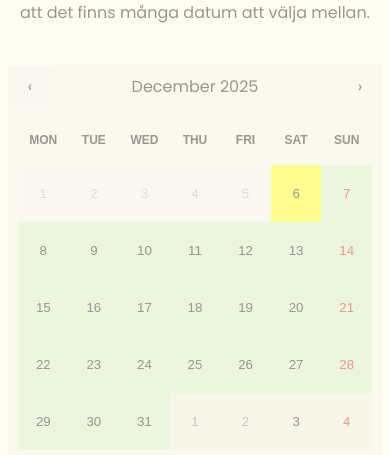
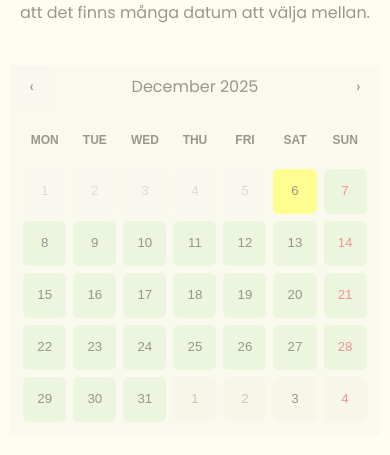
Before and after one commit to villetf/WaitLess, a React (Vite) app in the folder frontend/: page /generate in a window 390 px wide. Shown: the part 389-844 px from the top of the page. Built offline with nearby package versions, Linux system fonts and the light colour scheme; no server answers.

Commit message:
gjorde mobilanpassningar

```diff
--- a/frontend/eslint.config.js
+++ b/frontend/eslint.config.js
@@ -39,7 +39,7 @@ export default tseslint.config(
          'capitalized-comments': ['error', 'always', {'ignorePattern': '.*.js$', 'ignoreConsecutiveComments': true}],
          curly: ['error', 'all'],
          'dot-notation': 'warn',
-         'id-length': ['warn', {'min': 2, 'max': 25, 'exceptions': ['i']}],
+         'id-length': ['warn', {'min': 2, 'max': 25, 'exceptions': ['i', 'a', 'b']}],
          'max-depth': ['warn', {'max': 4}],
          'multiline-comment-style': ['error', 'separate-lines'],
          'no-else-return': 'error',
--- a/frontend/src/components/Button.tsx
+++ b/frontend/src/components/Button.tsx
@@ -1,7 +1,7 @@
-function Button( props: { text: string, buttonEvent?: (() => void) } ) {
+function Button( props: { text: string, buttonEvent?: (() => void), className?: string } ) {
    return (
       <button
-         className="h-10 w-fit bg-[#4D6E4A] opacity-82 text-white px-5 rounded-3xl cursor-pointer mt-7"
+         className={`h-10 w-fit bg-[#4D6E4A] opacity-82 text-white px-5 rounded-3xl cursor-pointer ${props.className}`}
          {...(props.buttonEvent ? { onClick: props.buttonEvent } : {})}
       >
          {props.text}
--- a/frontend/src/components/LoadingScreen.tsx
+++ b/frontend/src/components/LoadingScreen.tsx
@@ -1,8 +1,8 @@
 function LoadingScreen(props: { valuesSearched: number }) {
    return (
-      <div className="flex flex-col items-center justify-center size-full">
-         <i className="fa-solid fa-hourglass text-5xl rotating-hourglass"></i>
-         <h3 className="text-2xl mb-10 mt-3">Laddar...</h3>
+      <div className="flex flex-col items-center justify-center w-full min-h-screen">
+         <i className="fa-solid fa-hourglass text-7xl lg:text-5xl rotating-hourglass"></i>
+         <h3 className="text-3xl lg:text-2xl mb-10 mt-5 lg:mt-3">Laddar...</h3>
          {props.valuesSearched > 0 && (
             <h4>{props.valuesSearched.toLocaleString()} värden söks igenom...</h4>
          )}
--- a/frontend/src/components/MakeTimeChoices.tsx
+++ b/frontend/src/components/MakeTimeChoices.tsx
@@ -91,10 +91,10 @@ function MakeTimeChoices(props: {
       <div className='flex flex-col items-center w-full'>
          <Toaster />
          {!chosenPark && <div className='text-md lg:text-lg mx-3 py-5 px-15 border border-red-300 bg-red-200 mt-20 rounded-2xl'>Ingen nöjespark är vald. Välj en park i den övre menyn.</div>}
-         <div className='flex flex-col items-center w-full' style={!chosenPark ? { pointerEvents: 'none', opacity: 0.4 } : {}}>
+         <div className='flex flex-col items-center w-full px-3' style={!chosenPark ? { pointerEvents: 'none', opacity: 0.4 } : {}}>
             <h1 className='mt-20 text-3xl mb-5'>När vill du åka?</h1>
-            <h4 className='mx-5 lg:mx-0'>För bästa resultat, välj ett stort tidsspann så att det finns många datum att välja mellan.</h4>
-            <div className='mt-10 mx-2 lg:mx-0 lg:w-4/10'>
+            <h4>För bästa resultat, välj ett stort tidsspann så att det finns många datum att välja mellan.</h4>
+            <div className='mt-10 max-w-[95vw]'>
                <CalendarComponent setChosenDates={props.setSelectedDates} chosenDates={props.selectedDates} />
             </div>
             <h1 className='mt-20 text-3xl mb-5'>Vilka attraktioner är du intresserad av?</h1>
@@ -103,8 +103,15 @@ function MakeTimeChoices(props: {
                <label htmlFor="hideChildAttractions" className='mr-2'>Dölj barnattraktioner</label>
                <input type="checkbox" name="hideChildAttractions" id="hideChildAttractions" checked={childAttractionsHidden} onChange={() => setChildAttractionsHidden(!childAttractionsHidden)}/>
             </div>
-            <SelectAttractionsList attractions={attractions.filter((attraction) => !childAttractionsHidden || !attraction.childAttraction)} chosenAttractions={chosenAttractions} setChosenAttractions={setChosenAttractions} />
-            <Button buttonEvent={getForecast} text='Generera prognos' />
+            <SelectAttractionsList
+               attractions={attractions
+                  .filter((attraction) => !childAttractionsHidden || !attraction.childAttraction)
+                  .slice()
+                  .sort((a, b) => a.name.localeCompare(b.name, 'sv', { sensitivity: 'base' }))}
+               chosenAttractions={chosenAttractions}
+               setChosenAttractions={setChosenAttractions}
+            />
+            <Button buttonEvent={getForecast} text='Generera prognos' className='mt-7'/>
          </div>
       </div>
    );
--- a/frontend/src/components/SelectAttractionsList.tsx
+++ b/frontend/src/components/SelectAttractionsList.tsx
@@ -19,6 +19,12 @@ function SelectAttractionsList(props: { attractions: Attraction[], chosenAttract
          value={props.chosenAttractions}
          closeMenuOnSelect={false}
          placeholder='Välj attraktioner...'
+         styles={{
+            menuList: (baseStyles) => ({
+               ...baseStyles,
+               maxHeight: '400px'
+            }),
+         }}
       />
    );
 }
--- a/frontend/src/css/calendar.css
+++ b/frontend/src/css/calendar.css
@@ -1,7 +1,6 @@
 .react-calendar {
    background-color: #F5F7E8;
-   width: 100%;
-   max-width: 100%;
+   width: 400px;
    border: none;
    box-sizing: border-box;
 }
@@ -9,6 +8,21 @@
 .react-calendar__tile {
    background-color: #d0ebc0;
    height: 57px;
+   width: 500px;
+   flex: 0 0 12.285714% !important;
+   margin: 1% !important;
+   border-radius: 6px;
+}
+
+@media (width <= 64rem) {
+   .react-calendar__tile {
+      height: 45px;
+      width: 100%;
+   }
+
+   .react-calendar__month-view {
+      max-width: 100%;
+   }
 }
 
 .react-calendar__navigation__label {
@@ -33,6 +47,10 @@
    margin-left: 10px;
 }
 
+.react-calendar {
+   border: none;
+   width: auto;
+}
 
 .react-calendar__month-view__days {
    margin: 10px;
@@ -42,7 +60,7 @@
 /* Root styles consolidated above */
 
 .react-calendar__month-view {
-   width: 100%;
+   width: 500px;
 }
 
 .react-calendar--selectRange .react-calendar__tile--hover, .react-calendar__tile--active {
--- a/frontend/src/pages/Home.tsx
+++ b/frontend/src/pages/Home.tsx
@@ -13,9 +13,9 @@ function Home() {
 
             <div className="flex-1 flex justify-center flex-col">
                <h1 className="text-5xl lg:text-7xl lg:text-left mb-10 lg:mr-10">Ha kul istället <br />för att stå i kö.</h1>
-               <h3 className="lg:text-left text-xl lg:text-3xl lg:mr-20 mx-5">Med hjälp av 8 miljoner mätvärden hjälper WaitLess dig att hitta dagarna med minst kö på nöjesparker.</h3>
+               <h3 className="lg:text-left text-xl lg:text-3xl lg:mr-20 mx-5 lg:mx-0">Med hjälp av 8 miljoner mätvärden hjälper WaitLess dig att hitta dagarna med minst kö på nöjesparker.</h3>
                <div className='lg:text-left'>
-                  <Link to='/generate'><Button text='Generera ett datum' /></Link>
+                  <Link to='/generate'><Button text='Generera ett datum' className='mt-7'/></Link>
                </div>
             </div>
          </section>
@@ -36,7 +36,7 @@ function Home() {
                   <li className='mb-5'>Välj attraktioner</li>
                   <li>Få de bästa dagarna</li>
                </ol>
-               <div className='text-left flex flex-col lg:flex-row items-center'>
+               <div className='text-left flex flex-col lg:flex-row items-center mt-7 gap-4'>
                   <Link to='/generate' className='lg:mr-3'><Button text='Testa nu'></Button></Link>
                   <Link to="/about"><Button text='Se hur det funkar' /></Link>
                </div>
```
Also changed, not shown: frontend/src/components/ForecastPresentation.tsx (+13 -10 lines).
